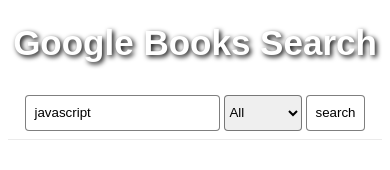
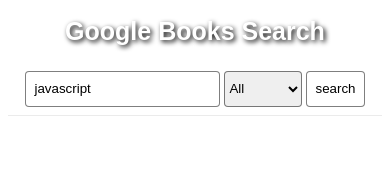
Before and after one commit to matan-o/matan-o.github.io, a plain HTML site: page index.html in a window 390 px wide. Drawn offline with Linux system fonts and the light colour scheme; no server answers.

Commit message:
Update app.css

```diff
--- a/app.css
+++ b/app.css
@@ -121,6 +121,10 @@
 
 @media only screen and (max-width: 732px) {
 
+  .heading{
+    font-size: 25px;
+  }
+
   .book-list {
     width: 100%;
   }
```
